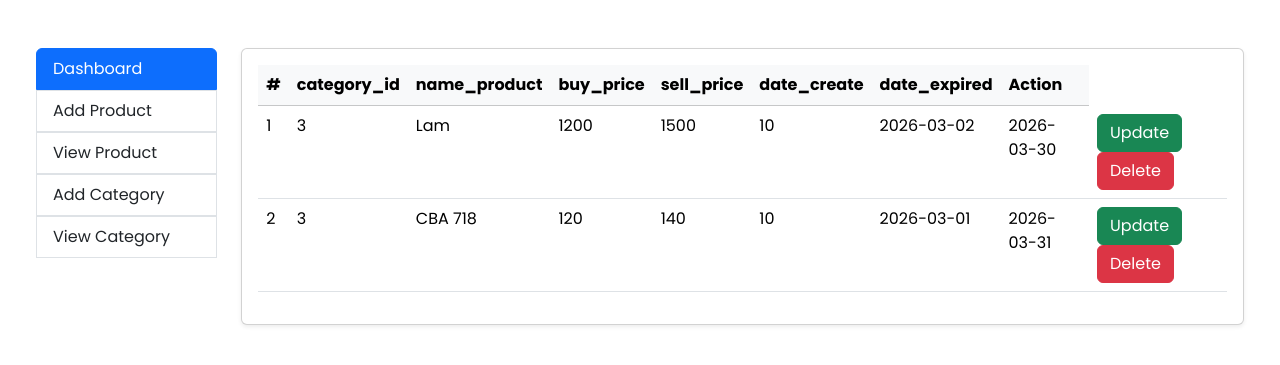
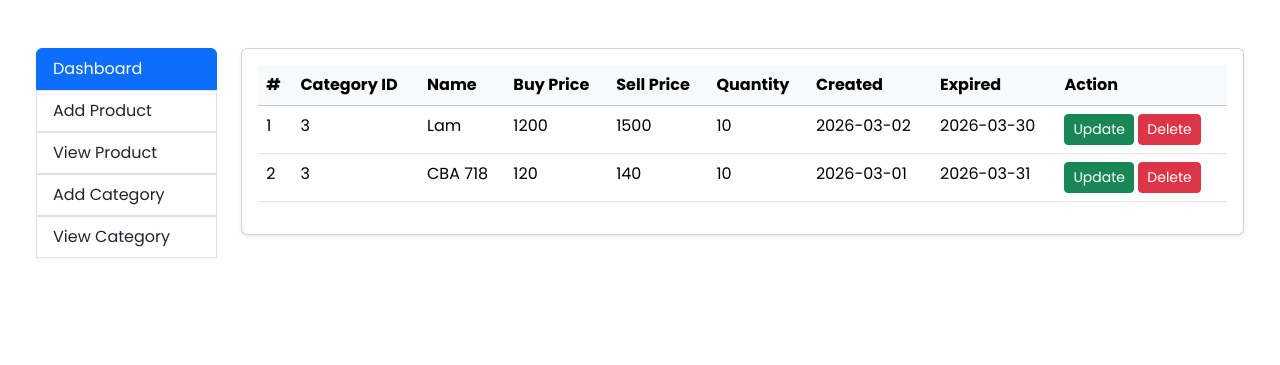
Before and after one commit to vzme/Mini-Market, a PHP site: page /viewproduct.php in a window 1280 px wide. Shown: the part 94-459 px from the top of the page. Run offline with PHP 8.4, Linux system fonts and the light colour scheme; data comes from the database, SQL or seed files in the repository; data that the repository does not hold is empty.

Commit message:
edit code

```diff
--- a/admin/api/delete_product.php
+++ b/admin/api/delete_product.php
@@ -0,0 +1,22 @@
+<?php
+require("includes/init.php");
+
+if (isset($_GET['del_id'])) {
+
+    $id = $obj->secure($_GET['del_id']);
+    echo $id;
+
+    $query = $pro->delete($id);
+    if ($query) {
+
+        echo "Deleted";
+        header("Location:viewproduct.php");
+        echo $id;
+    } else {
+
+        echo "Failed";
+    }
+}
+
+
+?>
--- a/admin/includes/category.php
+++ b/admin/includes/category.php
@@ -23,7 +23,7 @@ class Category{
 
     public static function getOneCategory($name){
 
-    $single_user = self::query_process("SELECT id FROM category where name = '$name'");
+    $single_user = self::query_process("SELECT * FROM category where name = '$name'");
     return !empty($single_user) ? array_shift($single_user) : false;
     }
 
@@ -49,6 +49,17 @@ class Category{
         return $userClass;
     }
 
+    public function delete($id){
+    global $obj;
+    $query = $obj->query("DELETE FROM catagory where id = '$id'");
+    if($query){
+    return true;
+    }else{
+        return false;
+    }
+
+    }
+
 
 
 }
--- a/admin/includes/footer.php
+++ b/admin/includes/footer.php
@@ -1,4 +1,3 @@
-<script src="https://cdn.jsdelivr.net/npm/bootstrap@5.3.8/dist/js/bootstrap.bundle.min.js" integrity="sha384-FKyoEForCGlyvwx9Hj09JcYn3nv7wiPVlz7YYwJrWVcXK/BmnVDxM+D2scQbITxI" crossorigin="anonymous"></script>
-
+<script src="https://cdn.jsdelivr.net/npm/bootstrap@5.3.2/dist/js/bootstrap.bundle.min.js"></script>
 </body>
 </html>
--- a/admin/includes/product.php
+++ b/admin/includes/product.php
@@ -62,6 +62,17 @@ public function create($category_id , $name_product , $buy_price , $sell_price ,
         return $userClass;
     }
 
+    public function delete($id){
+        global $obj;
+        $query = $obj->query("DELETE FROM product where id = '$id'");
+        if($query){
+            return true;
+        }else{
+            return false;
+        }
+
+    }
+
 }
 
 $pro = new Product();
--- a/admin/viewproduct.php
+++ b/admin/viewproduct.php
@@ -1,36 +1,26 @@
-<?php require("includes/nav.php"); ?>
+<?php
+ require("includes/nav.php");
+ require("api/delete_product.php");
 
-
-
-
-
+ ?>
 <div class="container-fluid mt-5">
-  <div class="row px-4"> <div class="col-md-2">
+  <div class="row px-4">
+    <div class="col-md-2">
       <div class="list-group">
-        <button type="button" class="list-group-item list-group-item-action active" aria-current="true">
+        <button type="button" class="list-group-item list-group-item-action active">
           Dashboard
         </button>
-
         <a href="addproduct.php" class="text-decoration-none"><button type="button" class="list-group-item list-group-item-action">Add Product</button></a>
         <a href="viewproduct.php" class="text-decoration-none"><button type="button" class="list-group-item list-group-item-action">View Product</button></a>
         <a href="addcategory.php" class="text-decoration-none"><button type="button" class="list-group-item list-group-item-action">Add Category</button></a>
         <a href="viewcategory.php" class="text-decoration-none"><button type="button" class="list-group-item list-group-item-action">View Category</button></a>
 
         <?php
-    if (isset($session->rule)) {
-      if ($session->rule == 2) {
+        if (isset($session->rule) && $session->rule == 2) {
         ?>
-
-        <a href="adduser.php" class="text-decoration-none"><button type="button"
-            class="list-group-item list-group-item-action">Add Users</button></a>
-        <a href="viewuser.php" class="text-decoration-none"><button type="button"
-            class="list-group-item list-group-item-action">View Users</button></a>
-
-        <?php
-      }
-    } else {
-    }
-    ?>
+          <a href="adduser.php" class="text-decoration-none"><button type="button" class="list-group-item list-group-item-action">Add Users</button></a>
+          <a href="viewuser.php" class="text-decoration-none"><button type="button" class="list-group-item list-group-item-action">View Users</button></a>
+        <?php } ?>
       </div>
     </div>
 
@@ -41,20 +31,21 @@
             <thead class="table-light">
               <tr>
                 <th scope="col">#</th>
-                <th scope="col">category_id</th>
-                <th scope="col">name_product</th>
-                <th scope="col">buy_price</th>
-                <th scope="col">sell_price</th>
-                <th scope="col">date_create</th>
-                <th scope="col">date_expired</th>
+                <th scope="col">Category ID</th>
+                <th scope="col">Name</th>
+                <th scope="col">Buy Price</th>
+                <th scope="col">Sell Price</th>
+                <th scope="col">Quantity</th>
+                <th scope="col">Created</th>
+                <th scope="col">Expired</th>
                 <th scope="col">Action</th>
-
               </tr>
             </thead>
             <tbody>
               <?php
               $all_product = $pro->getAllProduct();
-    foreach($all_product as $pro){ ?>
+              foreach ($all_product as $pro) {
+              ?>
               <tr>
                 <td><?php echo $pro->id; ?></td>
                 <td><?php echo $pro->category_id; ?></td>
@@ -64,28 +55,21 @@
                 <td><?php echo $pro->quantity; ?></td>
                 <td><?php echo $pro->date_create; ?></td>
                 <td><?php echo $pro->date_expired; ?></td>
-
                 <td>
-                    <a href="?edit_id=<?php echo $pro->id; ?>" class="btn btn-success">Update</a>
-                    <button class="btn btn-danger"><a class="text-decoration-none text-white" href="delete.php?id">Delete</a></button>
+                  <a href="?edit_id=<?php echo $pro->id; ?>" class="btn btn-success btn-sm">Update</a>
+                  <button class="btn btn-danger btn-sm"><a class="text-decoration-none text-white" href="?del_id=<?php echo $pro->id; ?>">Delete</a></button>
                 </td>
+              </tr>
               <?php } ?>
-              </tr>
             </tbody>
           </table>
         </div>
       </div>
     </div>
-
   </div>
 </div>
 
-  <?php
-        if (isset($_GET['edit_id'])) {
-          $product_id = $_GET['edit_id'];
-          $g = $pro->getProductById($product_id);
-        }
-        ?>
+<!-- Modal - Form INSIDE modal-content -->
 
 
 <div class="modal fade" id="exampleModal" tabindex="-1" aria-labelledby="exampleModalLabel" aria-hidden="true">
@@ -98,10 +82,15 @@
       </div>
 
       <div class="modal-body">
-          <input type="text" name="username" class="form-control" value="<?php echo $g->name_product; ?>">
-          <input type="text" name="password" class="form-control" value="<?php echo $g->buy_price; ?>">
-          <input type="number" name="rule" class="form-control" value="<?php echo $g->sell_price; ?>">
-          <input type="hidden" name="user_id" value="<?php echo $g->id; ?>">
+        <?php
+        $editUser = null;
+        if (isset($_GET['c_id'])) {
+          $name = $_GET['c_id'];
+          $g = $pro->getOneProduct($name);
+
+        ?>
+          <input type="text" name="username" class="form-control" value="<?php echo $g->id; ?>">
+          <input type="text" name="password" class="form-control" value="<?php echo $g->name; ?>">
       </div>
       <div class="modal-footer">
         <button type="button" class="btn btn-danger" data-bs-dismiss="modal">Close</button>
@@ -111,8 +100,9 @@
     </form>
   </div>
 </div>
+<?php } ?>
 
-<?php if (isset($_GET['edit_id'])) { ?>
+<?php if (isset($_GET['c_id'])) { ?>
   <script>
     document.addEventListener("DOMContentLoaded", function() {
       var myModal = new bootstrap.Modal(document.getElementById('exampleModal'));
@@ -121,10 +111,4 @@
   </script>
 <?php } ?>
 
-
-
-
-
-
-
 <?php require("includes/footer.php"); ?>
```
Also changed, not shown: admin/api/delete_category.php (+22 -0 lines), admin/viewcategory.php (+45 -1 lines), admin/includes/header.php (line endings or trailing spaces). Lines whose indentation alone changed are shown as unchanged.
